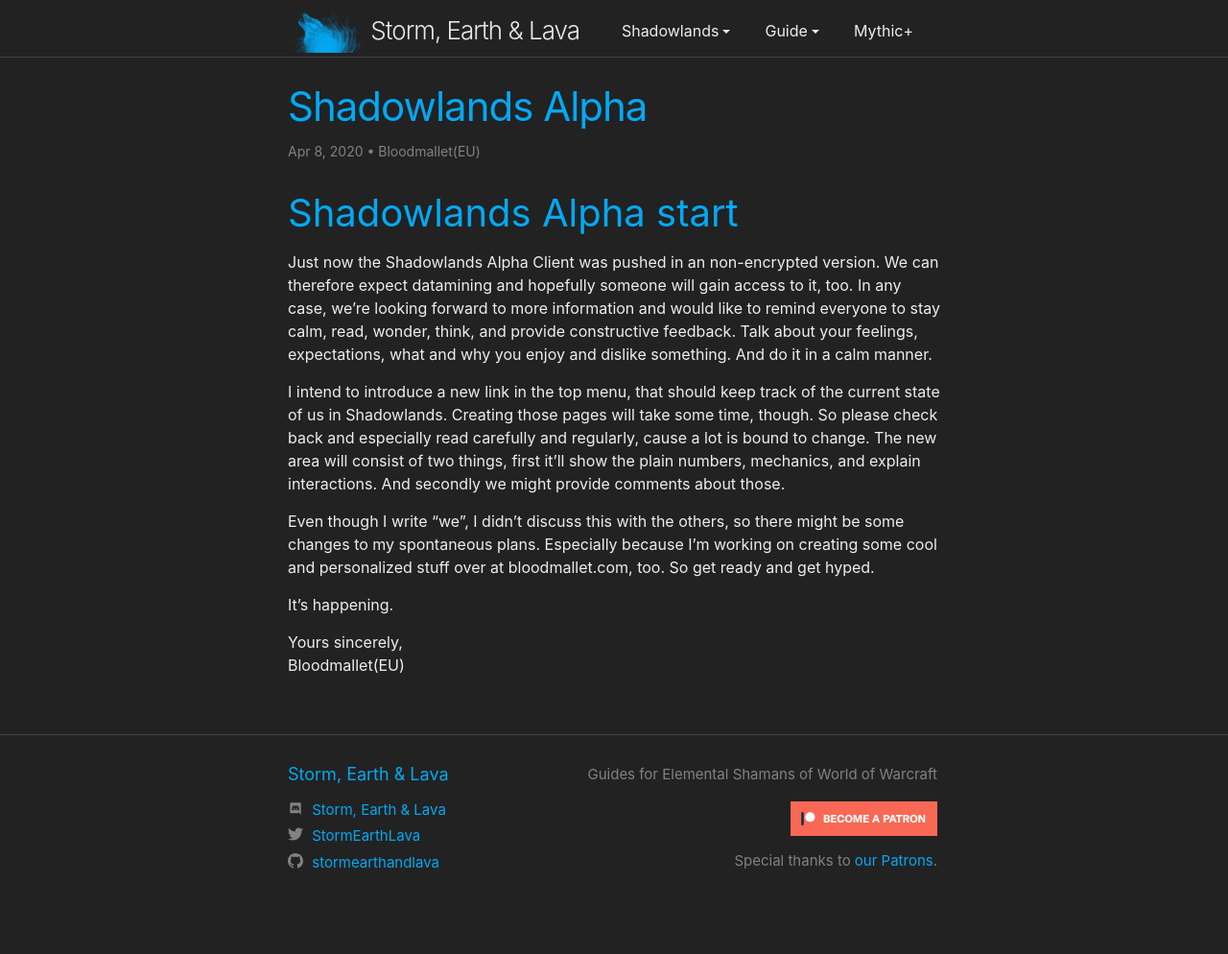
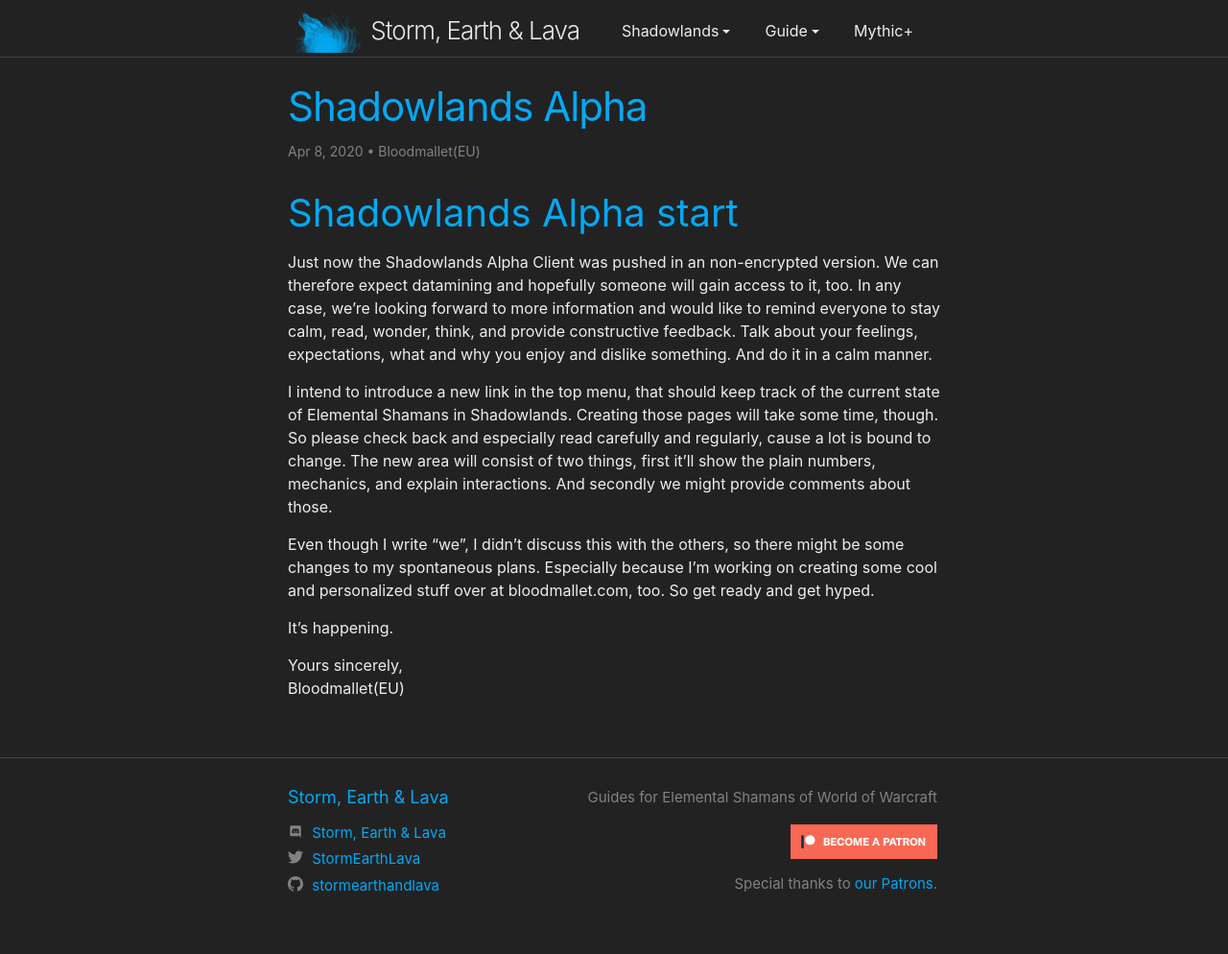
Before and after one commit to stormearthandlava/stormearthandlava.github.io, a Jekyll site: the page built from blog/_posts/2020-04-08-shadowlands-alpha.md, in a window 1280 px wide. Shown: the whole page at 96% size. Built offline with Jekyll 4.4.1, drawn with Linux system fonts in a browser that asks for light colours; a script that is not in the unit is left out; before the commit the page ends 970 px from its top, so only the background shows below that.

Commit message:
fix wording

```diff
--- a/blog/_posts/2020-04-08-shadowlands-alpha.md
+++ b/blog/_posts/2020-04-08-shadowlands-alpha.md
@@ -10,7 +10,7 @@
 
 Just now the Shadowlands Alpha Client was pushed in an non-encrypted version. We can therefore expect datamining and hopefully someone will gain access to it, too. In any case, we're looking forward to more information and would like to remind everyone to stay calm, read, wonder, think, and provide constructive feedback. Talk about your feelings, expectations, what and why you enjoy and dislike something. And do it in a calm manner.
 
-I intend to introduce a new link in the top menu, that should keep track of the current state of us in Shadowlands. Creating those pages will take some time, though. So please check back and especially read carefully and regularly, cause a lot is bound to change. The new area will consist of two things, first it'll show the plain numbers, mechanics, and explain interactions. And secondly we might provide comments about those.
+I intend to introduce a new link in the top menu, that should keep track of the current state of Elemental Shamans in Shadowlands. Creating those pages will take some time, though. So please check back and especially read carefully and regularly, cause a lot is bound to change. The new area will consist of two things, first it'll show the plain numbers, mechanics, and explain interactions. And secondly we might provide comments about those.
 
 Even though I write "we", I didn't discuss this with the others, so there might be some changes to my spontaneous plans. Especially because I'm working on creating some cool and personalized stuff over at bloodmallet.com, too. So get ready and get hyped.
 
```
